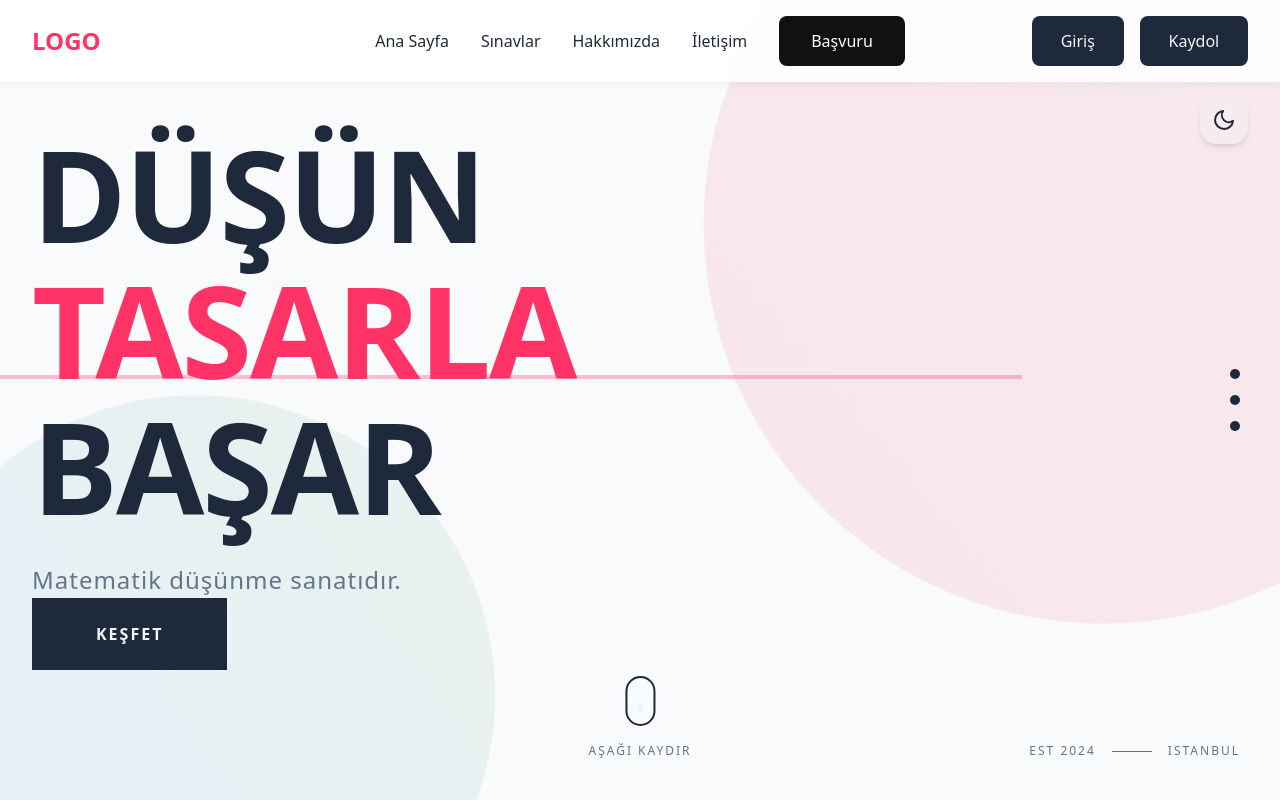
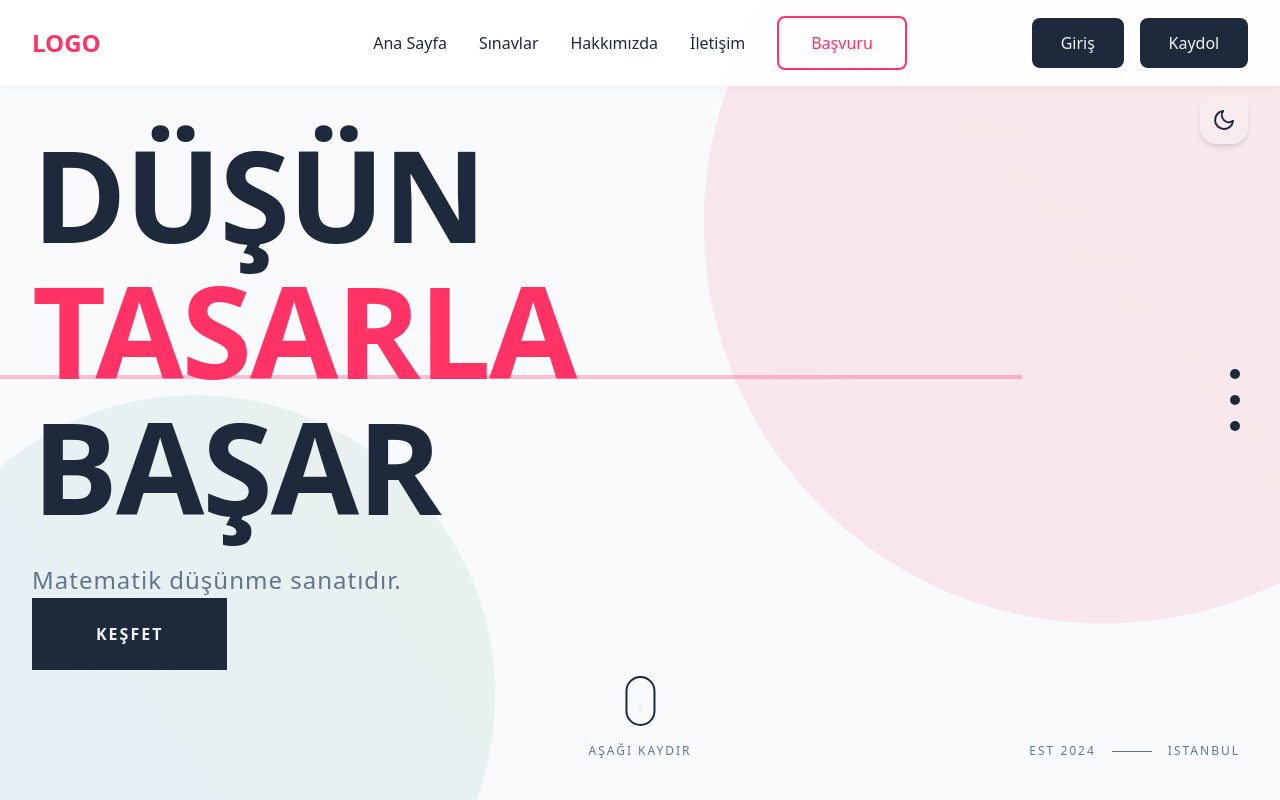
Before and after one commit to alifuatakbas/e-math-frontend, a Next.js app: page / in a window 1280 px wide. Shown: the top 800 px of the page. Built offline with nearby package versions, Linux system fonts and the light colour scheme.

Commit message:
NAVBAR UPDATE

```diff
--- a/app/styles/Navbar.module.css
+++ b/app/styles/Navbar.module.css
@@ -65,10 +65,10 @@
 }
 
 .ctaButton {
-  background: #111111;
-  color: white;
+  background: transparent;
+  color: #FF3366;
   padding: 0.8rem 2rem;
-  border: none;
+  border: 2px solid #FF3366;
   border-radius: 8px;
   font-weight: 500;
   transition: all 0.3s ease;
@@ -90,9 +90,10 @@
   transition: 0.5s;
 }
 
+
 .ctaButton:hover {
-  transform: translateY(-3px);
-  box-shadow: 0 6px 20px rgba(255, 51, 102, 0.3);
+  background: #FF3366;
+  color: white;
 }
 
 .ctaButton:hover::before {
```
